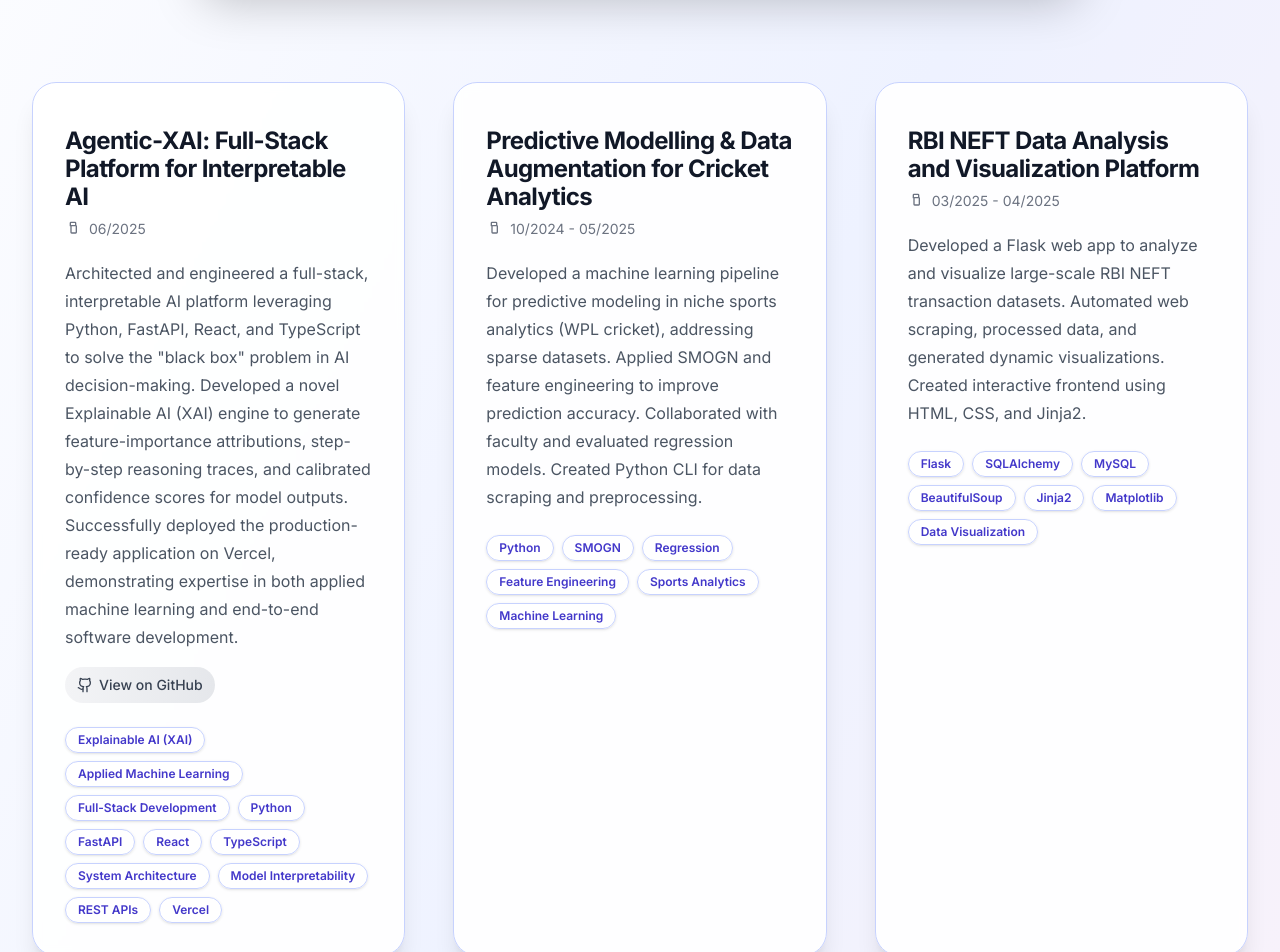
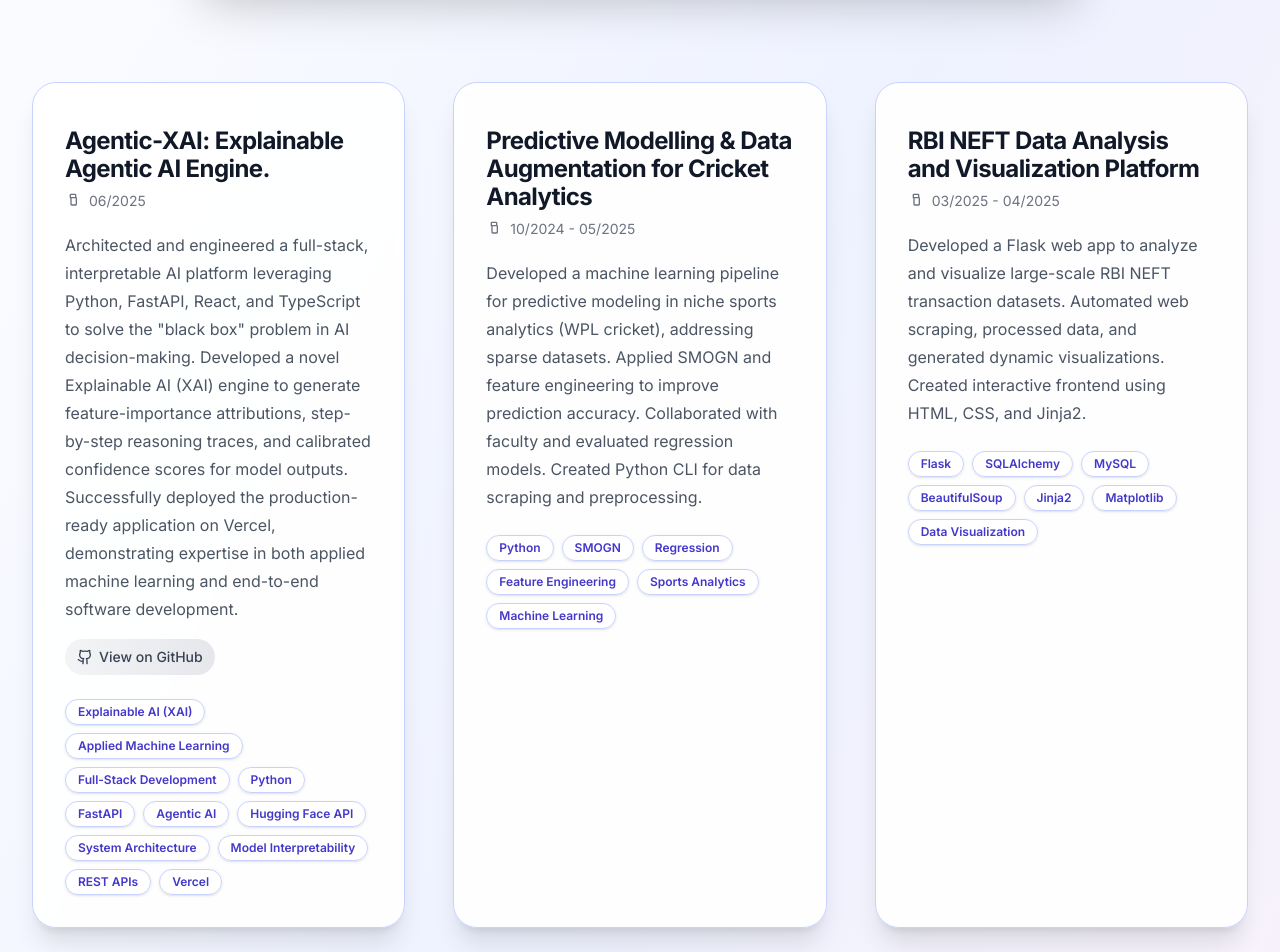
Before and after one commit to Harthik777/portfolio-website, a Next.js app: page /projects in a window 1280 px wide. Shown: the part 720-1672 px from the top of the page. Built offline with nearby package versions, Linux system fonts and the light colour scheme.

Commit message:
chore: Update project titles and tags

```diff
--- a/src/app/projects/page.tsx
+++ b/src/app/projects/page.tsx
@@ -2,7 +2,7 @@ import Link from 'next/link';
 
 const projects = [
   {
-    title: 'Agentic-XAI: Full-Stack Platform for Interpretable AI',
+    title: 'Agentic-XAI: Explainable Agentic AI Engine.',
     description:
       'Architected and engineered a full-stack, interpretable AI platform leveraging Python, FastAPI, React, and TypeScript to solve the "black box" problem in AI decision-making. Developed a novel Explainable AI (XAI) engine to generate feature-importance attributions, step-by-step reasoning traces, and calibrated confidence scores for model outputs. Successfully deployed the production-ready application on Vercel, demonstrating expertise in both applied machine learning and end-to-end software development.',
     tags: [
@@ -11,8 +11,8 @@ const projects = [
       'Full-Stack Development',
       'Python',
       'FastAPI',
-      'React',
-      'TypeScript',
+      'Agentic AI',
+      'Hugging Face API',
       'System Architecture',
       'Model Interpretability',
       'REST APIs',
@@ -98,8 +98,8 @@ const projects = [
       'Langchain',
       'LLMs',
       'Fraud Detection',
-      'Python',
-      'IEEE-CIS Dataset'
+      'Python'
+
     ],
     link: null, // Research in progress
     date: '05/2025 - Present',
```
